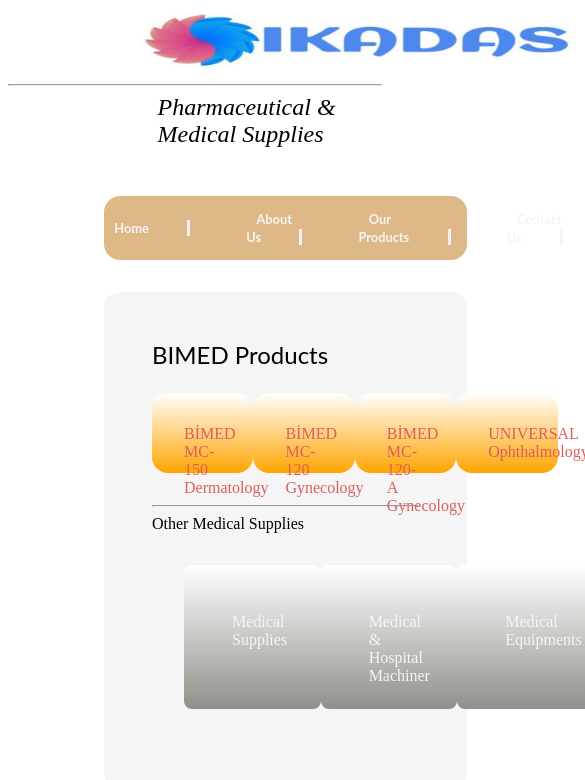
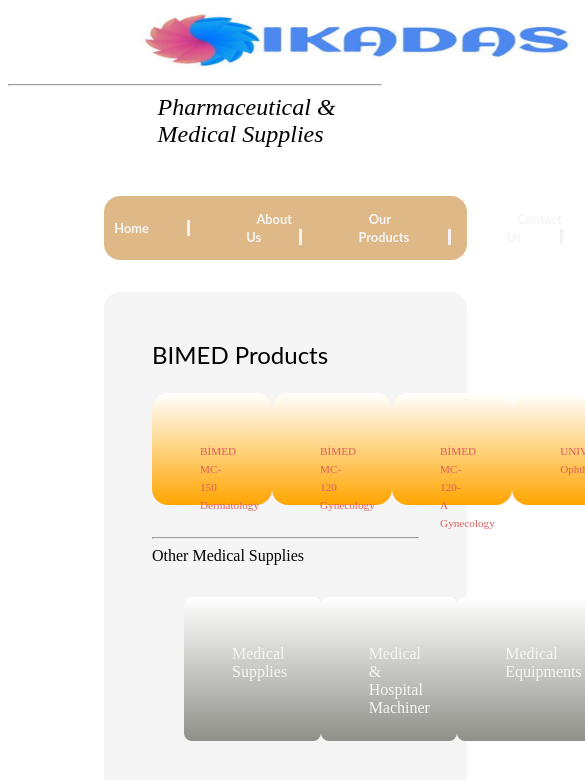
Before and after one commit to Lester-Nafwa/Akidas-web, a React (Create React App) app: page /product in a window 390 px wide. Shown: the top 780 px of the page, 585 px wide, since content can reach past the window. Built offline with nearby package versions, Linux system fonts and the light colour scheme.

Commit message:
css query

```diff
--- a/src/pages/Items/items.css
+++ b/src/pages/Items/items.css
@@ -46,3 +46,17 @@
 
 }
  }
+ @media(max-width:900px){
+  .items-items {
+    height: 1em;
+    width: 9%;
+    background: linear-gradient(white, orange);
+    align-items: center;
+    padding: 3em;
+    border-radius: 1em;
+
+}
+.items-text {
+  font-size: 0.7em;
+}
+ }
--- a/src/pages/Products/product.css
+++ b/src/pages/Products/product.css
@@ -38,3 +38,12 @@
   border-radius: 0.5em;
   font-size: 1em;
 }
+@media(max-width:900px){
+  .bimed-sect {
+    margin-bottom: 2em;
+
+  }
+  .item-compo{
+    gap:10em;
+  }
+}
```
